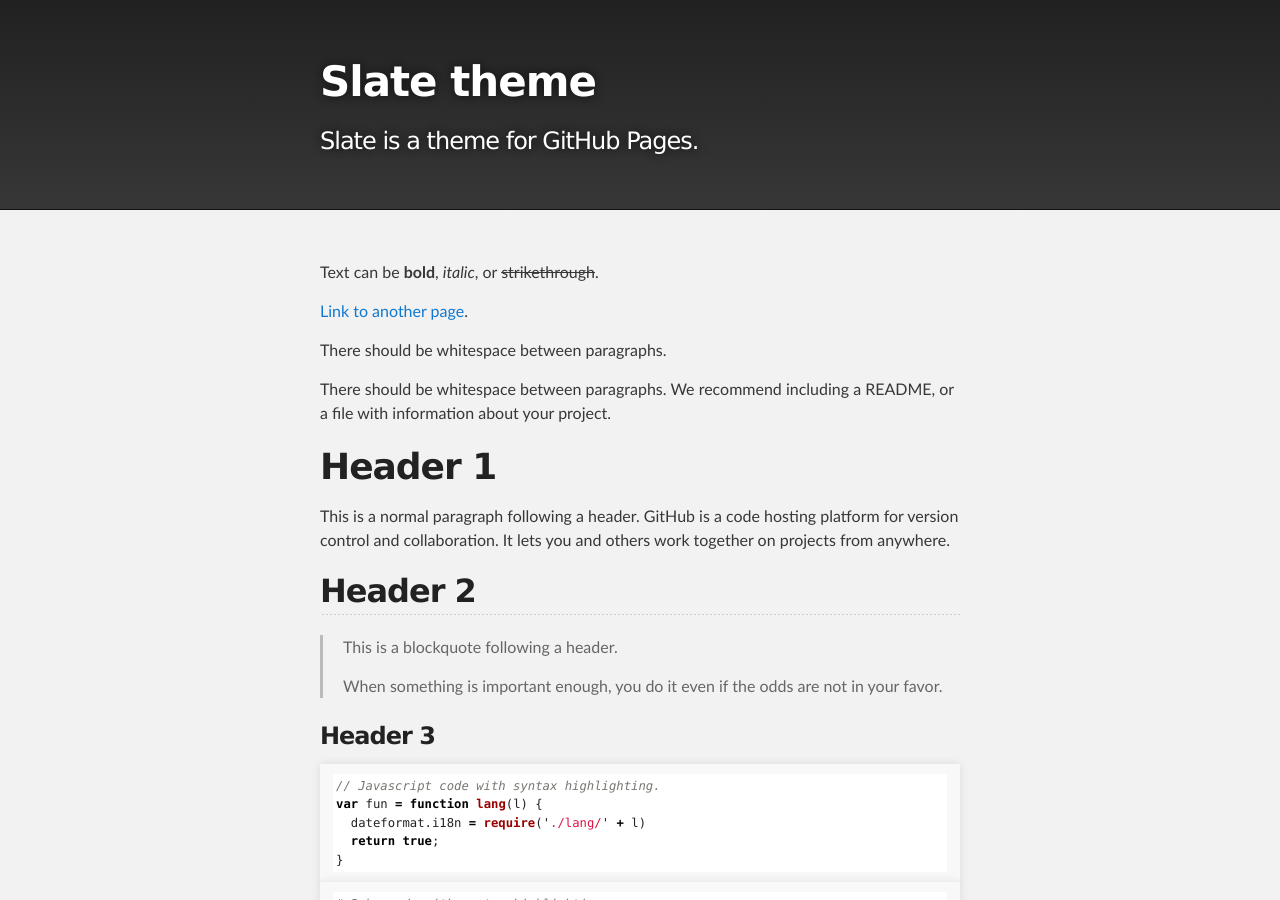
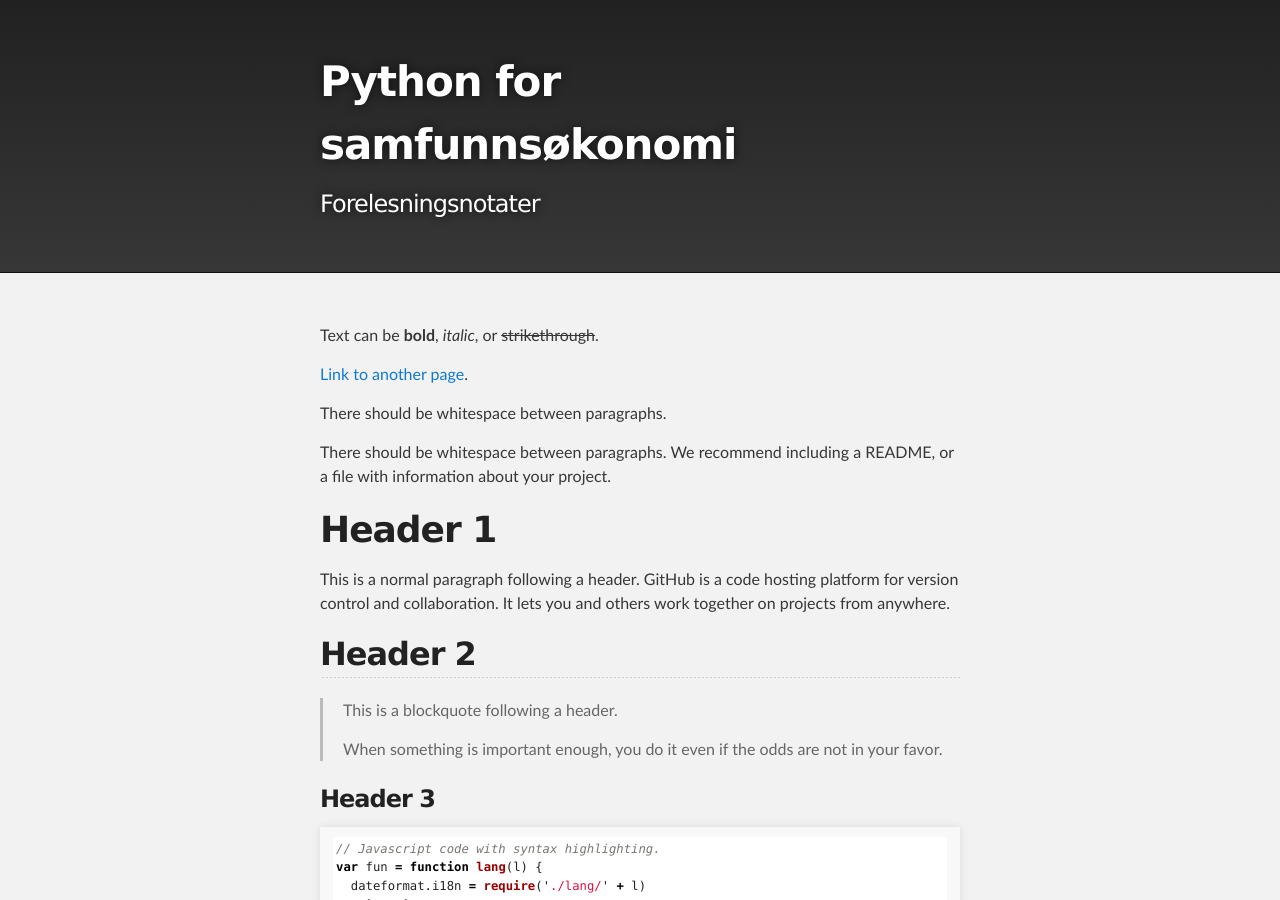
Before and after one commit to harsutvi/notebooks, a Jekyll site: the page built from index.md, in a window 1280 px wide and 900 px high. Built offline with Jekyll 4.4.1, drawn with Linux system fonts in a browser that asks for light colours.

Commit message:
configured theme

```diff
--- a/_layouts/default.html
+++ b/_layouts/default.html
@@ -18,8 +18,8 @@
         <header class="inner">
 
 
-          <h1 id="project_title">{{ site.title | default: site.github.repository_name }}</h1>
-          <h2 id="project_tagline">{{ site.description | default: site.github.project_tagline }}</h2>
+          <h1 id="project_title">Python for samfunnsøkonomi</h1>
+          <h2 id="project_tagline">Forelesningsnotater</h2>
 
 
         </header>
```
